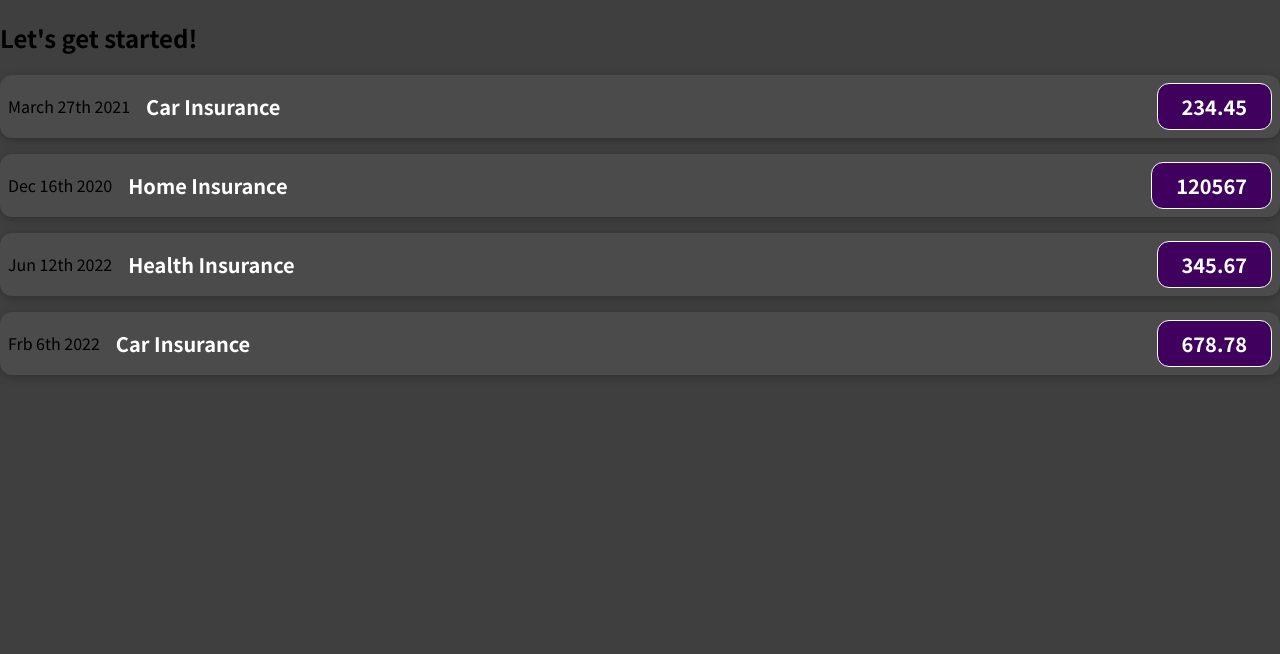
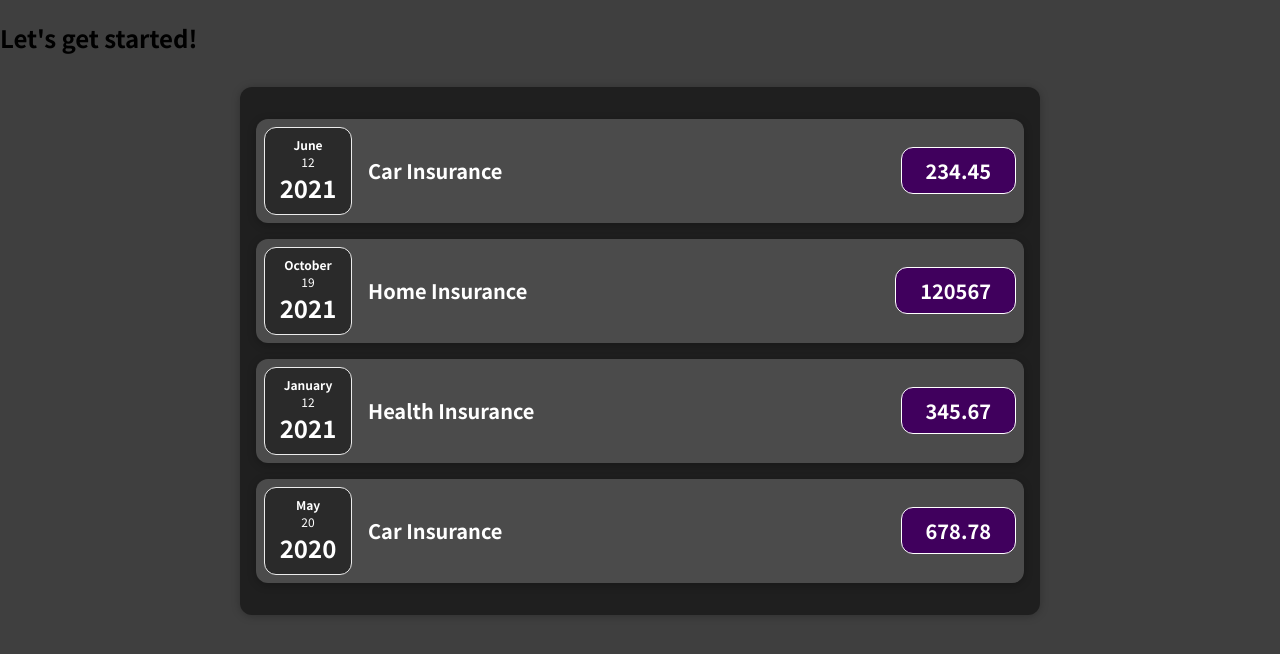
Before and after one commit to devgirlpro/React-Max-Ud, a React (Create React App) app: page / in a window 1280 px wide. Shown: the top 654 px of the page. Built offline with nearby package versions, Linux system fonts and the light colour scheme.

Commit message:
Customize components

```diff
--- a/src/App.js
+++ b/src/App.js
@@ -1,16 +1,13 @@
 import ExpenceItem from "./components/ExpenceItem";
+import Expence from "./components/Expence";
 
 function App() {
-  return (
-    <div>
-      <h2>Let's get started!</h2>
-      <ExpenceItem ExpenceDate= "March 27th 2021" expenceTitle="Car Insurance" ExpenceAmount={234.45} />
-      <ExpenceItem ExpenceDate= "Dec 16th 2020" expenceTitle="Home Insurance" ExpenceAmount={120567} />
-      <ExpenceItem ExpenceDate= "Jun 12th 2022" expenceTitle="Health Insurance" ExpenceAmount={345.67} />
-      <ExpenceItem ExpenceDate= "Frb 6th 2022" expenceTitle="Car Insurance" ExpenceAmount={678.78} />
-
-    </div>
-  );
+    return (
+        <div>
+            <h2>Let's get started!</h2>
+            <Expence />
+        </div>
+    );
 }
 
 export default App;
--- /dev/null
+++ b/src/components/Expence.css
@@ -0,0 +1,9 @@
+.expenses {
+    padding: 1rem;
+    background-color: rgb(31, 31, 31);
+    margin: 2rem auto;
+    width: 50rem;
+    max-width: 95%;
+    border-radius: 12px;
+    box-shadow: 0 1px 8px rgba(0, 0, 0, 0.25);
+}
--- /dev/null
+++ b/src/components/Expence.jsx
@@ -0,0 +1,32 @@
+import React from "react";
+import ExpenceItem from "./ExpenceItem";
+import "./Expence.css";
+
+function Expence() {
+    return (
+        <div className="expenses">
+            <ExpenceItem
+                date={new Date(2021, 5, 12)}
+                title="Car Insurance"
+                amount={234.45}
+            />
+            <ExpenceItem
+                date={new Date(2021, 9, 19)}
+                title="Home Insurance"
+                amount={120567}
+            />
+            <ExpenceItem
+                date={new Date(2020, 12, 12)}
+                title="Health Insurance"
+                amount={345.67}
+            />
+            <ExpenceItem
+                date={new Date(2020, 4, 20)}
+                title="Car Insurance"
+                amount={678.78}
+            />
+        </div>
+    );
+}
+
+export default Expence;
--- /dev/null
+++ b/src/components/ExpenceDate.css
@@ -0,0 +1,29 @@
+
+
+
+.expense-date {
+    display: flex;
+    flex-direction: column;
+    width: 5.5rem;
+    height: 5.5rem;
+    border: 1px solid #ececec;
+    background-color: #2a2a2a;
+    color: white;
+    border-radius: 12px;
+    align-items: center;
+    justify-content: center;
+  }
+
+  .expense-date__month {
+    font-size: 0.75rem;
+    font-weight: bold;
+  }
+
+  .expense-date__year {
+    font-size: 0.75rem;
+  }
+
+  .expense-date__day {
+    font-size: 1.5rem;
+    font-weight: bold;
+  }
--- /dev/null
+++ b/src/components/ExpenceDate.jsx
@@ -0,0 +1,19 @@
+import React from "react";
+import './ExpenceDate.css';
+
+function ExpenceDate(props) {
+    const month = props.date.toLocaleString("em-US", { month: "long" });
+    const day = props.date.toLocaleString("em-US", { day: "2-digit" });
+    const year = props.date.getFullYear();
+    return (
+        <div>
+            <div className="expense-date">
+                <div className="expense-date__month">{month}</div>
+                <div className="expense-date__year">{day}</div>
+                <div className="expense-date__day">{year}</div>
+            </div>
+        </div>
+    );
+}
+
+export default ExpenceDate;
--- a/src/components/ExpenceItem.jsx
+++ b/src/components/ExpenceItem.jsx
@@ -1,17 +1,17 @@
 import React from "react";
 import "./ExpenceItem.css";
+import ExpenceDate from "./ExpenceDate";
 
 function ExpenceItem(props) {
-/*     const ExpenceDate = props.ExpenceDate;
-    const expenceTitle = props.expenceTitle;
-    const ExpenceAmount = props.ExpenceAmount; */
+
 
     return (
         <div className="expense-item">
-            <div>{props.ExpenceDate}</div>
+            <ExpenceDate date={props.date}/>
+
             <div className="expense-item__description">
-                <h2>{props.expenceTitle}</h2>
-                <div className="expense-item__price">{props.ExpenceAmount}</div>
+                <h2>{props.title}</h2>
+                <div className="expense-item__price">{props.amount}</div>
             </div>
         </div>
     );
```
